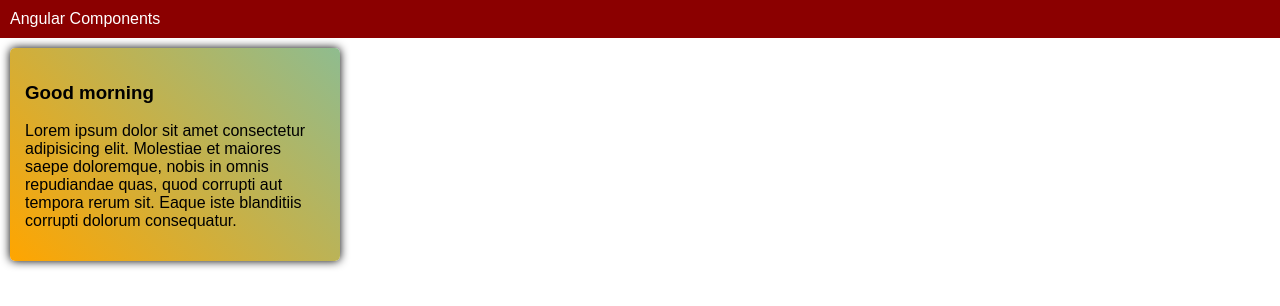
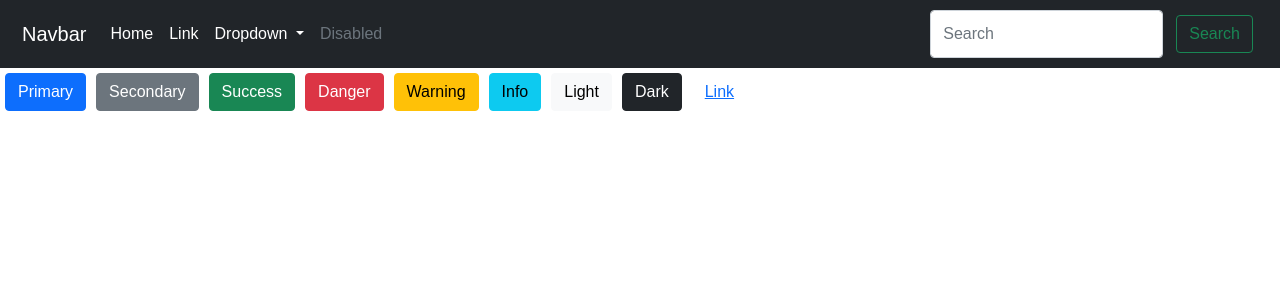
Before and after one commit to OyewoleOni/Angular-Refresh, an Angular app: page / in a window 1280 px wide. Shown: the top 306 px of the page. Built offline with nearby package versions, Linux system fonts and the light colour scheme.

Commit message:
bringing in bootstrap

```diff
--- a/angular.json
+++ b/angular.json
@@ -27,9 +27,12 @@
               "src/assets"
             ],
             "styles": [
+              "node_modules/bootstrap/dist/css/bootstrap.css",
               "src/styles.css"
             ],
-            "scripts": []
+            "scripts": [
+              "node_modules/bootstrap/dist/js/bootstrap.bundle.js"
+            ]
           },
           "configurations": {
             "production": {
--- a/package.json
+++ b/package.json
@@ -18,6 +18,7 @@
     "@angular/platform-browser": "~13.3.0",
     "@angular/platform-browser-dynamic": "~13.3.0",
     "@angular/router": "~13.3.0",
+    "bootstrap": "^5.1.3",
     "rxjs": "~7.5.0",
     "tslib": "^2.3.0",
     "zone.js": "~0.11.4"
--- a/src/app/app.component.html
+++ b/src/app/app.component.html
@@ -1,4 +1,51 @@
-<nav class="navbar">
+<!-- <nav class="navbar">
   <a href="/"> Angular Components</a>
+</nav> -->
+<nav class="navbar navbar-expand-lg bg-dark">
+  <div class="container-fluid">
+    <a class="navbar-brand" href="#">Navbar</a>
+    <button class="navbar-toggler" type="button" data-bs-toggle="collapse" data-bs-target="#navbarSupportedContent" aria-controls="navbarSupportedContent" aria-expanded="false" aria-label="Toggle navigation">
+      <span class="navbar-toggler-icon"></span>
+    </button>
+    <div class="collapse navbar-collapse" id="navbarSupportedContent">
+      <ul class="navbar-nav me-auto mb-2 mb-lg-0">
+        <li class="nav-item">
+          <a class="nav-link active" aria-current="page" href="#">Home</a>
+        </li>
+        <li class="nav-item">
+          <a class="nav-link" href="#">Link</a>
+        </li>
+        <li class="nav-item dropdown">
+          <a class="nav-link dropdown-toggle" href="#" id="navbarDropdown" role="button" data-bs-toggle="dropdown" aria-expanded="false">
+            Dropdown
+          </a>
+          <ul class="dropdown-menu" aria-labelledby="navbarDropdown">
+            <li><a class="dropdown-item" href="#">Action</a></li>
+            <li><a class="dropdown-item" href="#">Another action</a></li>
+            <li><hr class="dropdown-divider"></li>
+            <li><a class="dropdown-item" href="#">Something else here</a></li>
+          </ul>
+        </li>
+        <li class="nav-item">
+          <a class="nav-link disabled">Disabled</a>
+        </li>
+      </ul>
+      <form class="d-flex" role="search">
+        <input class="form-control me-2" type="search" placeholder="Search" aria-label="Search">
+        <button class="btn btn-outline-success" type="submit">Search</button>
+      </form>
+    </div>
+  </div>
 </nav>
-<app-card></app-card>
+
+<!-- <app-card></app-card> -->
+<button type="button" class="btn btn-primary">Primary</button>
+<button type="button" class="btn btn-secondary">Secondary</button>
+<button type="button" class="btn btn-success">Success</button>
+<button type="button" class="btn btn-danger">Danger</button>
+<button type="button" class="btn btn-warning">Warning</button>
+<button type="button" class="btn btn-info">Info</button>
+<button type="button" class="btn btn-light">Light</button>
+<button type="button" class="btn btn-dark">Dark</button>
+
+<button type="button" class="btn btn-link">Link</button>
--- a/src/styles.css
+++ b/src/styles.css
@@ -1,6 +1,9 @@
 body{
     font-family: Arial, Helvetica, sans-serif;
     margin: 0;
+}
+.btn{
+    margin: 5px;
 }
 
 .navbar{
```
Also changed, not shown: 1 other file (tests, documents, lock files or other folders).
